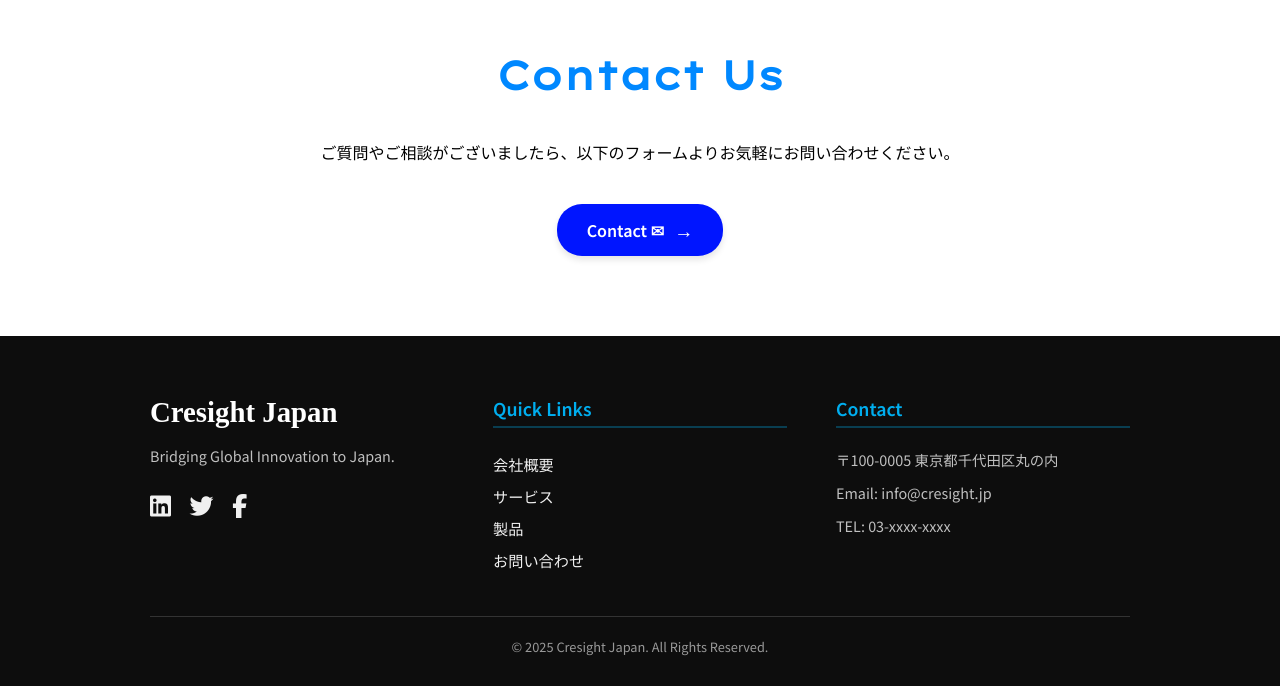
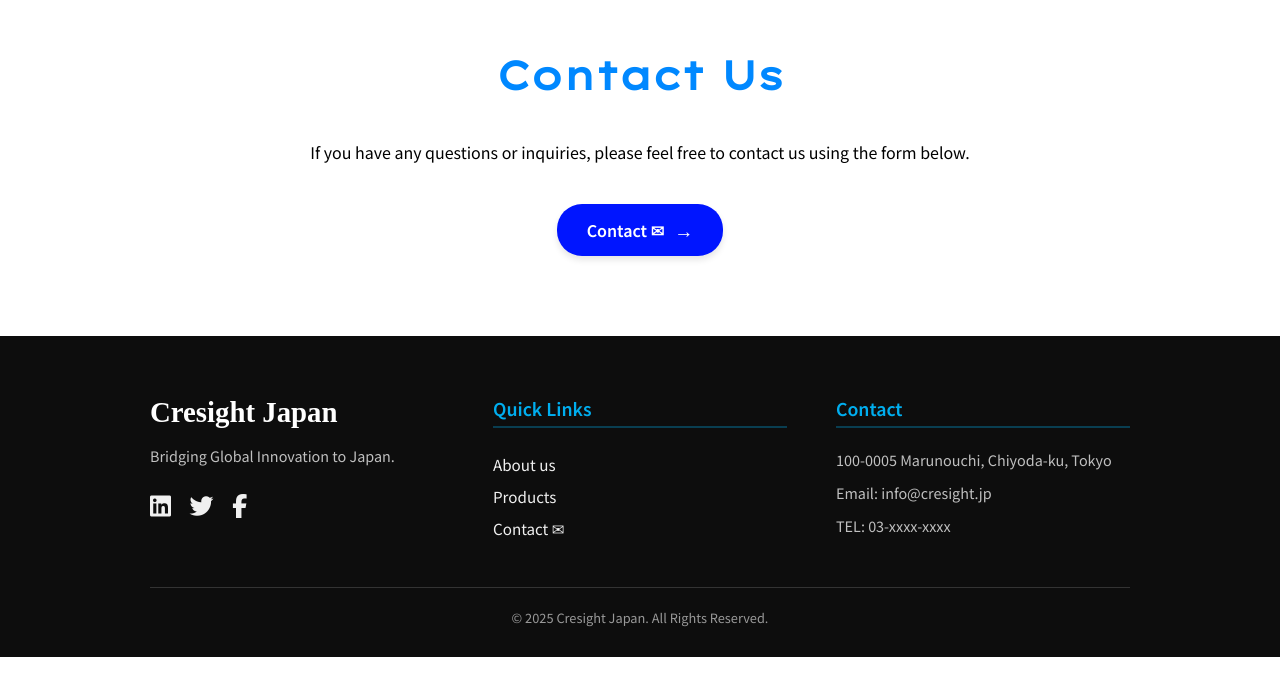
Before and after one commit to karen-shimi/Cresight-Japan, a plain HTML site: page index.html in a window 1280 px wide. Shown: the part 3893-4579 px from the top of the page. After the commit the page ends 4550 px from the top, so only its background shows below. Drawn offline with Linux system fonts and the light colour scheme; some packages are replaced by stand-ins of ours; a small style sheet from the web is missing; a web font is replaced by a local one.

```diff
--- a/index.html
+++ b/index.html
@@ -198,7 +198,7 @@
 
         <section class="contact-section" id="contact">
             <h1>Contact Us</h1>
-            <p>ご質問やご相談がございましたら、以下のフォームよりお気軽にお問い合わせください。</p>
+            <p id="contact-text">ご質問やご相談がございましたら、以下のフォームよりお気軽にお問い合わせください。</p>
             <a href="contact.html" class="button-fill">Contact ✉</a>
         </section>
 
@@ -217,16 +217,15 @@
         <div class="footer-col quick-links">
             <h3>Quick Links</h3>
             <ul>
-                <li><a href="#about-us">会社概要</a></li>
-                <li><a href="#service">サービス</a></li>
-                <li><a href="products.html">製品</a></li>
-                <li><a href="#contact">お問い合わせ</a></li>
+                <li><a href="about-us.html" id="about_us">会社概要</a></li>
+                <li><a href="products.html" id="products">製品</a></li>
+                <li><a href="contact.html" id="contact">お問い合わせ</a></li>
             </ul>
         </div>
 
         <div class="footer-col contact-info">
             <h3>Contact</h3>
-            <p>〒100-0005 東京都千代田区丸の内</p>
+            <p id="address">〒100-0005 東京都千代田区丸の内</p>
             <p>Email: info@cresight.jp</p>
             <p>TEL: 03-xxxx-xxxx</p>
         </div>
--- a/script.js
+++ b/script.js
@@ -37,6 +37,8 @@ const translations = {
         'card-3-category-g':'コンサルティング',
         'card-3-text-g':'日本企業との共同プロジェクトを通じ、製品の市場適合性を実際に検証。得られた結果をレポート化し、改良提案まで行います。',
         'products-button':'製品・サービスについて',
+        'address':'〒100-0005 東京都千代田区丸の内',
+        'contact-text':'ご質問やご相談がございましたら、以下のフォームよりお気軽にお問い合わせください。'
     },
     'en': {
         'home': 'Home',
@@ -76,6 +78,8 @@ const translations = {
         'card-3-category-g':'Consulting',
         'card-3-text-g':'We conduct real-world PoC projects with Japanese enterprises to test market fit, gather feedback, and generate measurable results before full-scale rollout.',
         'products-button':'About Products & Services',
+        'address':'100-0005 Marunouchi, Chiyoda-ku, Tokyo',
+        'contact-text':'If you have any questions or inquiries, please feel free to contact us using the form below.'
     }
 
 };
@@ -239,11 +243,25 @@ document.addEventListener('DOMContentLoaded', function() {
         if (card3TextG) card3TextG.textContent = translations[lang]['card-3-text-g'];
 
 
+        //フッターのクイックリンクを更新
+        const footerLinks = document.querySelectorAll('.footer-col.quick-links ul li a');
+        if (footerLinks[0]) footerLinks[0].textContent = translations[lang]['about_us'];
+        if (footerLinks[1]) footerLinks[1].textContent = translations[lang]['products'];
+        if (footerLinks[2]) footerLinks[2].textContent = translations[lang]['contact'];
+
+        // フッターの住所を更新
+        const addressElement = document.getElementById('address');
+        if (addressElement) addressElement.textContent = translations[lang]['address'];
+
         // Contactボタンのテキストを更新 (両方)
         const contactButtonDesktop = document.querySelector('.contact-button.desktop-only');
         const contactButtonMobile = document.querySelector('.contact-button.mobile-only');
         if (contactButtonDesktop) contactButtonDesktop.textContent = translations[lang]['contact'];
         if (contactButtonMobile) contactButtonMobile.textContent = translations[lang]['contact'];
+
+        // Contactセクションのテキストを更新
+        const contactText = document.getElementById('contact-text');
+        if (contactText) contactText.textContent = translations[lang]['contact-text'];
 
         // ヒーローセクションのテキストを更新
         const heroH1 = document.querySelector('.hero-text h1');
```
